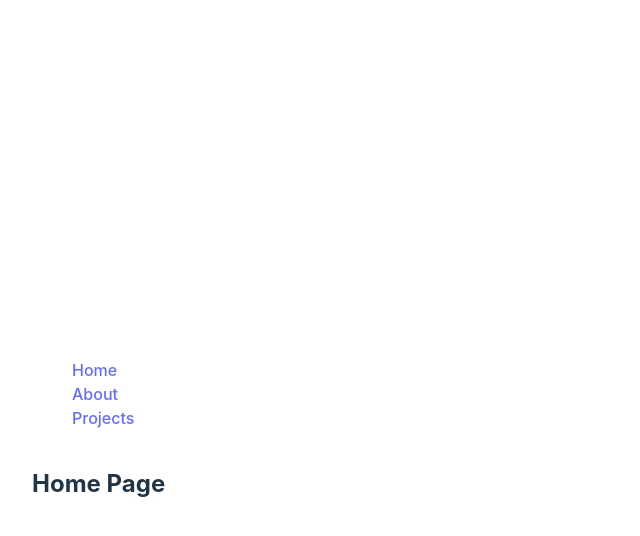
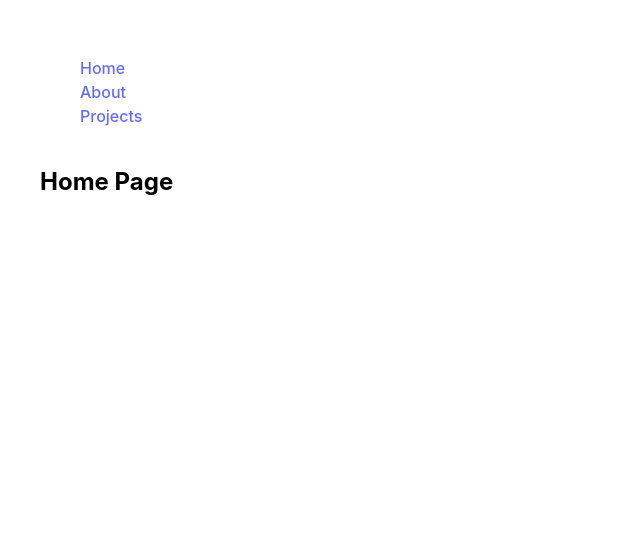
Before and after one commit to mellygriffin/portfolio-website, a React (Vite) app: page / in a window 1280 px wide. Shown: the top 536 px of the page, without its empty margins (0-640 px from the left). Built offline with nearby package versions, Linux system fonts and the light colour scheme.

Commit message:
Added Home css and modified index.css

```diff
--- /dev/null
+++ b/src/components/Home/Home.css
@@ -0,0 +1,3 @@
+h2 {
+    text-align: center;
+}
--- a/src/index.css
+++ b/src/index.css
@@ -2,12 +2,8 @@
   font-family: Inter, system-ui, Avenir, Helvetica, Arial, sans-serif;
   line-height: 1.5;
   font-weight: 400;
-  max-width: 1280px;
   padding: 2rem;
-
   color-scheme: light dark;
-  color: rgba(255, 255, 255, 0.87);
-
   font-synthesis: none;
   text-rendering: optimizeLegibility;
   -webkit-font-smoothing: antialiased;
@@ -21,15 +17,6 @@
 }
 a:hover {
   color: #535bf2;
-}
-
-body {
-  margin: 0;
-  display: flex;
-  place-items: center;
-  min-width: 320px;
-  min-height: 100vh;
-  background-color: white;
 }
 
 h1 {
@@ -55,29 +42,3 @@
 button:focus-visible {
   outline: 4px auto -webkit-focus-ring-color;
 }
-
-@media (prefers-color-scheme: light) {
-  :root {
-    color: #213547;
-    background-color: #ffffff;
-  }
-  a:hover {
-    color: #747bff;
-  }
-  button {
-    background-color: #f9f9f9;
-  }
-}
-
-@media (prefers-color-scheme: dark) {
-  :root {
-    color: #e4ecf4;
-    background-color: #2b2c2d;
-  }
-  a:hover {
-    color: #747bff;
-  }
-  button {
-    background-color: #3f3f40;
-  }
-}
```
